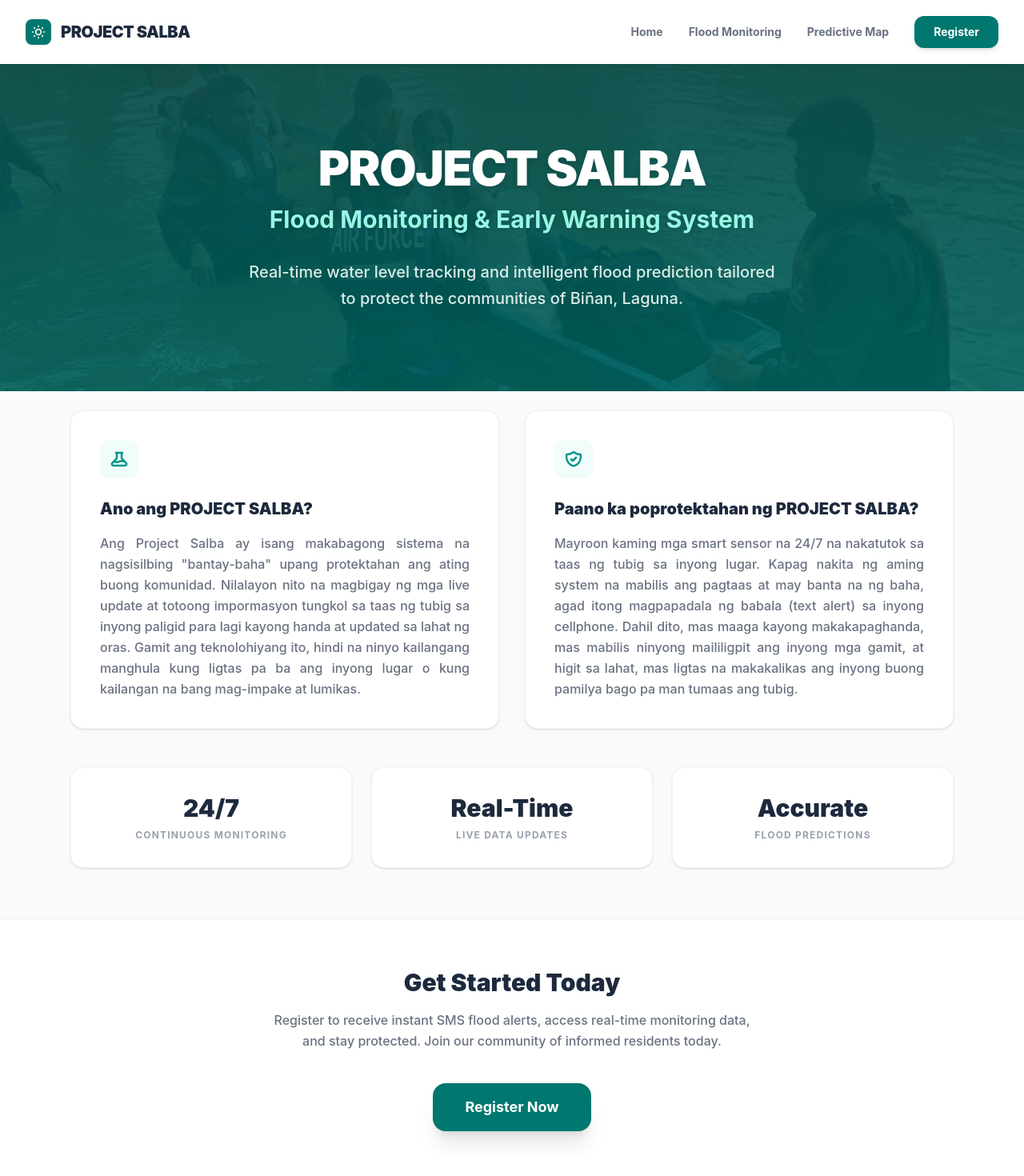
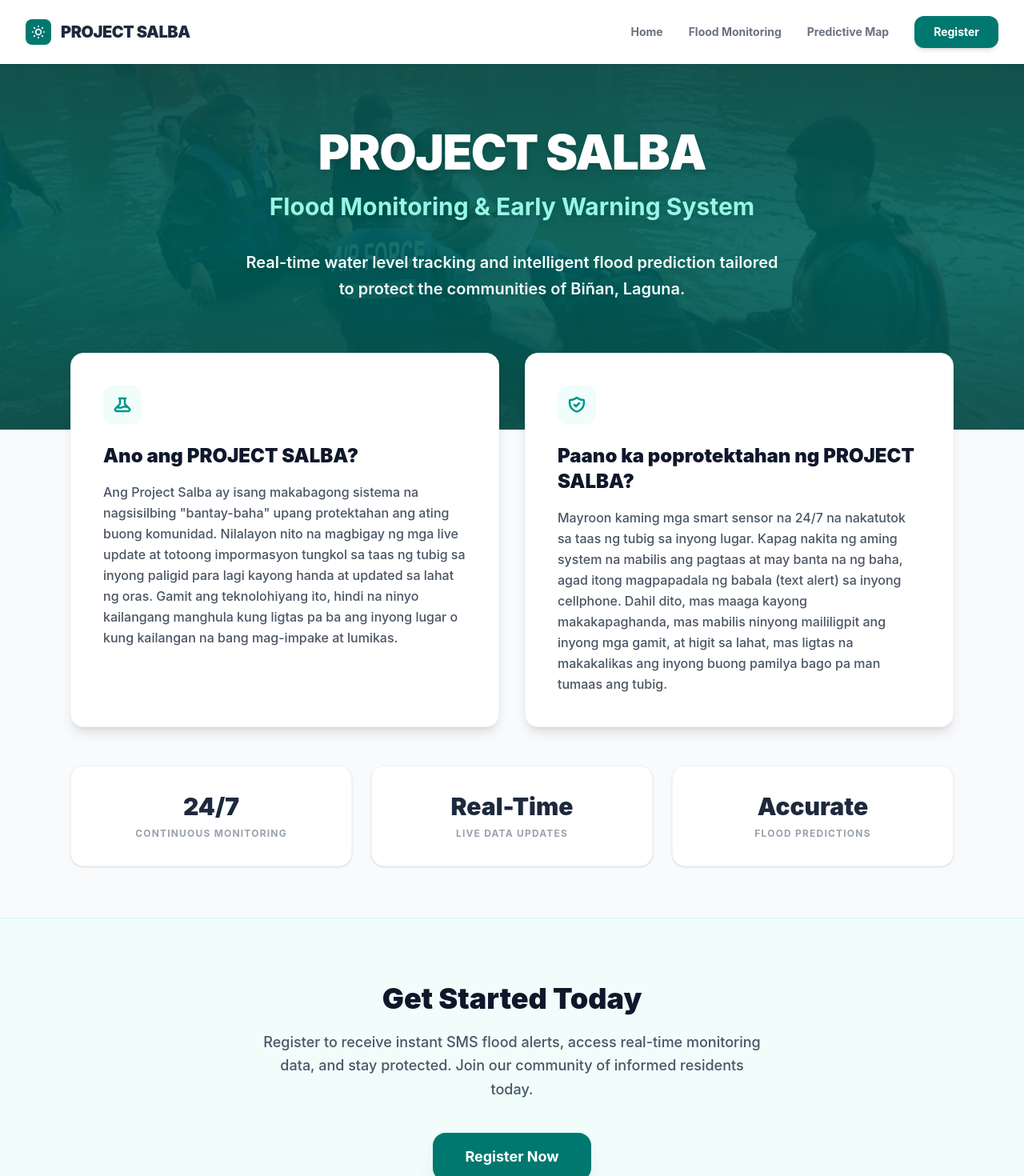
Before and after one commit to kdbtfzcoe/salba-frontend, a React (Vite) app: page / in a window 1280 px wide. Shown: the top 1470 px of the page at 80% size. Built offline with nearby package versions, Linux system fonts and the light colour scheme.

Commit message:
updated home page

```diff
--- a/src/Home.jsx
+++ b/src/Home.jsx
@@ -2,8 +2,6 @@ import React from 'react';
 import { Link } from 'react-router-dom';
 import Navbar from './Navbar';
 
-// 1. IMPORT YOUR IMAGE HERE
-// Make sure the file name matches exactly what you named it in the assets folder!
 import heroImage from './assets/hero-bg.webp';
 
 const Home = () => {
@@ -12,72 +10,76 @@ const Home = () => {
 
       <Navbar />
 
-      {/* HERO SECTION WITH FLOOD BACKGROUND OVERLAY */}
-      <header className="relative w-full py-25 flex flex-col items-center justify-center text-center px-4 overflow-hidden">
+      {/* HERO SECTION */}
+      {/* 1. Increased bottom padding (pb-40) to make room for the floating cards */}
+      <header className="relative w-full pt-20 pb-40 flex flex-col items-center justify-center text-center px-4 overflow-hidden">
 
-        {/* 2. BACKGROUND IMAGE PLUGGED IN HERE */}
         <div
           className="absolute inset-0 z-0 bg-cover bg-center"
           style={{ backgroundImage: `url(${heroImage})` }}
         ></div>
 
-        {/* 3. TEAL OVERLAY (Adjust the /80 and /70 numbers to change the see-through level) */}
-        {/* /90 is very dark, /50 is very clear. /80 is usually the sweet spot for readable text. */}
-        <div className="absolute inset-0 z-10 bg-gradient-to-b from-teal-900/95 to-teal-800/90"></div>
+        {/* 2. Richer gradient: Added a 'via' color to make the transition smoother */}
+        <div className="absolute inset-0 z-10 bg-gradient-to-b from-teal-900/95 via-teal-800/90 to-teal-900/95"></div>
 
-        {/* Hero Content */}
-        <div className="relative z-20 max-w-4xl mx-auto space-y-4">
-          <h1 className="text-5xl md:text-6xl font-black text-white tracking-tight drop-shadow-md">
+        <div className="relative z-20 max-w-4xl mx-auto space-y-5">
+          <h1 className="text-5xl md:text-6xl font-black text-white tracking-tight drop-shadow-lg">
             PROJECT SALBA
           </h1>
-          <h2 className="text-2xl md:text-3xl font-bold text-teal-200 drop-shadow-sm">
+          <h2 className="text-2xl md:text-3xl font-bold text-teal-200 drop-shadow-md">
             Flood Monitoring & Early Warning System
           </h2>
-          <p className="text-teal-50/90 text-lg md:text-xl max-w-2xl mx-auto pt-4 font-medium leading-relaxed">
+          {/* 3. Increased font weight to font-semibold and text color to pure teal-50 for better readability */}
+          <p className="text-teal-50 text-lg md:text-xl max-w-2xl mx-auto pt-4 font-semibold leading-relaxed drop-shadow-md">
             Real-time water level tracking and intelligent flood prediction tailored to protect the communities of Biñan, Laguna.
           </p>
         </div>
       </header>
 
       {/* MAIN CONTENT AREA */}
-      <main className="flex-grow w-full max-w-6xl mx-auto px-6 py-16 space-y-8 -mt-10 relative z-30">
+      {/* 4. Dramatically pulled the cards up (-mt-24) so they float over the hero image boundary */}
+      <main className="flex-grow w-full max-w-6xl mx-auto px-6 pb-16 space-y-8 -mt-24 relative z-30">
 
         {/* TWO-COLUMN INFO CARDS */}
         <div className="grid grid-cols-1 md:grid-cols-2 gap-8">
-          {/* Card 1: What is it? */}
-          <div className="bg-white p-9 rounded-2xl shadow-sm border border-gray-100 hover:shadow-md transition-shadow">
+
+          {/* Card 1 */}
+          <div className="bg-white p-10 rounded-2xl shadow-lg border border-gray-100 hover:shadow-2xl hover:-translate-y-1 transition-all duration-300">
             <div className="w-12 h-12 bg-teal-50 rounded-xl flex items-center justify-center text-teal-600 mb-6">
               <svg className="w-6 h-6" fill="none" stroke="currentColor" viewBox="0 0 24 24"><path strokeLinecap="round" strokeLinejoin="round" strokeWidth="2.5" d="M19.428 15.428a2 2 0 00-1.022-.547l-2.387-.477a6 6 0 00-3.86.517l-.318.158a6 6 0 01-3.86.517L6.05 15.21a2 2 0 00-1.806.547M8 4h8l-1 1v5.172a2 2 0 00.586 1.414l5 5c1.26 1.26.367 3.414-1.415 3.414H4.828c-1.782 0-2.674-2.154-1.414-3.414l5-5A2 2 0 009 10.172V5L8 4z" /></svg>
             </div>
-            <h3 className="text-xl font-black text-slate-800 mb-4">Ano ang PROJECT SALBA?</h3>
-            <p className="text-gray-500 leading-relaxed font-medium text-justify">
+            <h3 className="text-2xl font-black text-slate-900 mb-4">Ano ang PROJECT SALBA?</h3>
+            {/* CHANGED: text-justify is now text-left */}
+            <p className="text-gray-600 leading-relaxed font-medium text-left">
               Ang Project Salba ay isang makabagong sistema na nagsisilbing "bantay-baha" upang protektahan ang ating buong komunidad. Nilalayon nito na magbigay ng mga live update at totoong impormasyon tungkol sa taas ng tubig sa inyong paligid para lagi kayong handa at updated sa lahat ng oras. Gamit ang teknolohiyang ito, hindi na ninyo kailangang manghula kung ligtas pa ba ang inyong lugar o kung kailangan na bang mag-impake at lumikas.
             </p>
           </div>
 
-          {/* Card 2: How It Works */}
-          <div className="bg-white p-9 rounded-2xl shadow-sm border border-gray-100 hover:shadow-md transition-shadow">
+          {/* Card 2 */}
+          <div className="bg-white p-10 rounded-2xl shadow-lg border border-gray-100 hover:shadow-2xl hover:-translate-y-1 transition-all duration-300">
             <div className="w-12 h-12 bg-teal-50 rounded-xl flex items-center justify-center text-teal-600 mb-6">
               <svg className="w-6 h-6" fill="none" stroke="currentColor" viewBox="0 0 24 24"><path strokeLinecap="round" strokeLinejoin="round" strokeWidth="2.5" d="M9 12l2 2 4-4m5.618-4.016A11.955 11.955 0 0112 2.944a11.955 11.955 0 01-8.618 3.04A12.02 12.02 0 003 9c0 5.591 3.824 10.29 9 11.622 5.176-1.332 9-6.03 9-11.622 0-1.042-.133-2.052-.382-3.016z" /></svg>
             </div>
-            <h3 className="text-xl font-black text-slate-800 mb-4">Paano ka poprotektahan ng PROJECT SALBA?</h3>
-            <p className="text-gray-500 leading-relaxed font-medium text-justify">
+            <h3 className="text-2xl font-black text-slate-900 mb-4">Paano ka poprotektahan ng PROJECT SALBA?</h3>
+            {/* CHANGED: text-justify is now text-left */}
+            <p className="text-gray-600 leading-relaxed font-medium text-left">
               Mayroon kaming mga smart sensor na 24/7 na nakatutok sa taas ng tubig sa inyong lugar. Kapag nakita ng aming system na mabilis ang pagtaas at may banta na ng baha, agad itong magpapadala ng babala (text alert) sa inyong cellphone. Dahil dito, mas maaga kayong makakapaghanda, mas mabilis ninyong maililigpit ang inyong mga gamit, at higit sa lahat, mas ligtas na makakalikas ang inyong buong pamilya bago pa man tumaas ang tubig.
             </p>
           </div>
         </div>
 
         {/* THREE-COLUMN STAT CARDS */}
+        {/* 7. Added subtle hover states to the smaller cards too */}
         <div className="grid grid-cols-1 md:grid-cols-3 gap-6 pt-4">
-          <div className="bg-white p-8 rounded-2xl shadow-sm border border-gray-100 text-center flex flex-col justify-center items-center">
+          <div className="bg-white p-8 rounded-2xl shadow-sm border border-gray-100 text-center flex flex-col justify-center items-center hover:shadow-md hover:-translate-y-0.5 transition-all duration-200">
             <h4 className="text-3xl font-black text-slate-800 mb-2">24/7</h4>
             <p className="text-gray-400 font-bold uppercase tracking-widest text-xs">Continuous Monitoring</p>
           </div>
-          <div className="bg-white p-8 rounded-2xl shadow-sm border border-gray-100 text-center flex flex-col justify-center items-center">
+          <div className="bg-white p-8 rounded-2xl shadow-sm border border-gray-100 text-center flex flex-col justify-center items-center hover:shadow-md hover:-translate-y-0.5 transition-all duration-200">
             <h4 className="text-3xl font-black text-slate-800 mb-2">Real-Time</h4>
             <p className="text-gray-400 font-bold uppercase tracking-widest text-xs">Live Data Updates</p>
           </div>
-          <div className="bg-white p-8 rounded-2xl shadow-sm border border-gray-100 text-center flex flex-col justify-center items-center">
+          <div className="bg-white p-8 rounded-2xl shadow-sm border border-gray-100 text-center flex flex-col justify-center items-center hover:shadow-md hover:-translate-y-0.5 transition-all duration-200">
             <h4 className="text-3xl font-black text-slate-800 mb-2">Accurate</h4>
             <p className="text-gray-400 font-bold uppercase tracking-widest text-xs">Flood Predictions</p>
           </div>
@@ -86,15 +88,16 @@ const Home = () => {
       </main>
 
       {/* CALL TO ACTION SECTION */}
-      <section className="w-full bg-white py-15 border-t border-gray-100 mt-auto">
+      {/* 8. Changed background to a soft teal (bg-teal-50) to separate it visually from the cards */}
+      <section className="w-full bg-teal-50 py-20 border-t border-teal-100 mt-auto">
         <div className="max-w-2xl mx-auto text-center px-6">
-          <h2 className="text-3xl font-black text-slate-800 mb-4">Get Started Today</h2>
-          <p className="text-gray-500 font-medium mb-10 leading-relaxed">
+          <h2 className="text-4xl font-black text-slate-900 mb-5">Get Started Today</h2>
+          <p className="text-gray-600 font-medium mb-10 leading-relaxed text-lg">
             Register to receive instant SMS flood alerts, access real-time monitoring data, and stay protected. Join our community of informed residents today.
           </p>
             <Link
             to="/register"
-            className="inline-flex items-center gap-2 px-10 py-4 bg-teal-700 hover:bg-teal-800 text-white font-bold rounded-2xl shadow-xl transition-all transform active:scale-95 text-lg"
+            className="inline-flex items-center gap-2 px-10 py-4 bg-teal-700 hover:bg-teal-800 hover:shadow-2xl hover:-translate-y-1 text-white font-bold rounded-2xl shadow-xl transition-all duration-300 text-lg"
             >
             Register Now
             </Link>
```
